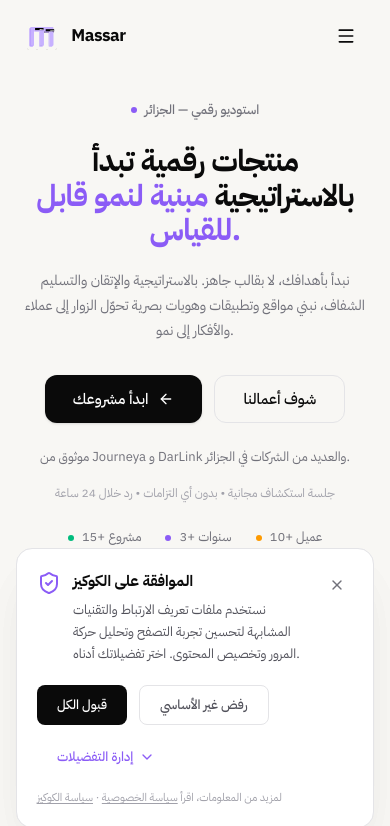
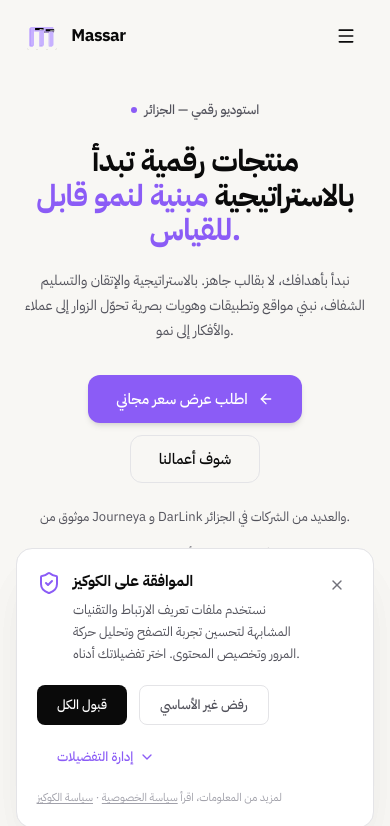
Before and after one commit to massar-digital-agency/Massar-website, a React (Vite) app: page / in a window 390 px wide. Shown: the top 826 px of the page. Built offline with nearby package versions, Linux system fonts and the light colour scheme.

Commit message:
feat(hero): add above-the-fold CTA with accent button variant and tracking

```diff
--- a/src/components/sections/Hero.tsx
+++ b/src/components/sections/Hero.tsx
@@ -24,7 +24,7 @@ export function Hero() {
         <div className="grid w-full items-center gap-10 lg:grid-cols-[1.1fr_0.9fr] lg:gap-8">
           <div className="mx-auto max-w-[640px] text-center lg:mx-0 lg:max-w-none lg:text-start">
             <motion.div variants={fadeUp} initial="hidden" animate="visible">
-              <span className="mb-6 inline-flex items-center gap-2 text-[13px] font-medium text-[#71717A]">
+              <span className="mb-6 inline-flex items-center gap-2 text-[13px] font-medium text-[#52525B]">
                 <span className="h-1.5 w-1.5 rounded-full bg-[#8B5CF6]" />
                 {t('hero.badge')}
               </span>
@@ -46,7 +46,7 @@ export function Hero() {
               initial="hidden"
               animate="visible"
               transition={{ delay: 0.1 }}
-              className="mx-auto mt-5 max-w-[460px] text-[14px] leading-[1.8] text-[#71717A] sm:text-[16px] lg:mx-0"
+              className="mx-auto mt-5 max-w-[460px] text-[14px] leading-[1.8] text-[#52525B] sm:text-[16px] lg:mx-0"
             >
               {t('hero.subtitle')}
             </motion.p>
@@ -58,7 +58,7 @@ export function Hero() {
               transition={{ delay: 0.15 }}
               className="mt-8 flex flex-wrap items-center justify-center gap-3 sm:mt-10 lg:justify-start"
             >
-              <Button size="lg" href="#contact" onClick={() => trackEvent('cta_click', { cta_location: 'hero', cta_text: t('hero.cta'), cta_type: 'primary' })}>
+              <Button variant="accent" size="lg" href="#contact" onClick={() => trackEvent('cta_click', { cta_location: 'hero', cta_text: t('hero.cta'), cta_type: 'accent' })}>
                 {t('hero.cta')}
                 <Arrow className="h-4 w-4" aria-hidden="true" />
               </Button>
@@ -72,7 +72,7 @@ export function Hero() {
               initial="hidden"
               animate="visible"
               transition={{ delay: 0.18 }}
-              className="mt-6 text-center text-[13px] text-[#71717A] lg:text-start"
+              className="mt-6 text-center text-[13px] text-[#52525B] lg:text-start"
             >
               {t('hero.trustStatement')}
             </motion.p>
@@ -82,7 +82,7 @@ export function Hero() {
               initial="hidden"
               animate="visible"
               transition={{ delay: 0.2 }}
-              className="mt-4 text-center text-[12px] text-[#A1A1AA] lg:text-start"
+              className="mt-4 text-center text-[12px] text-[#71717A] lg:text-start"
             >
               {t('hero.ctaMicro')}
             </motion.p>
@@ -94,15 +94,15 @@ export function Hero() {
               transition={{ delay: 0.22 }}
               className="mt-6 flex flex-wrap items-center justify-center gap-6 lg:justify-start"
             >
-              <div className="flex items-center gap-2 text-[13px] text-[#71717A]">
+              <div className="flex items-center gap-2 text-[13px] text-[#52525B]">
                 <span className="flex h-1.5 w-1.5 rounded-full bg-emerald-500" />
                 {t('hero.trust.projects')}
               </div>
-              <div className="flex items-center gap-2 text-[13px] text-[#71717A]">
+              <div className="flex items-center gap-2 text-[13px] text-[#52525B]">
                 <span className="flex h-1.5 w-1.5 rounded-full bg-[#8B5CF6]" />
                 {t('hero.trust.experience')}
               </div>
-              <div className="flex items-center gap-2 text-[13px] text-[#71717A]">
+              <div className="flex items-center gap-2 text-[13px] text-[#52525B]">
                 <span className="flex h-1.5 w-1.5 rounded-full bg-amber-500" />
                 {t('hero.trust.clients')}
               </div>
@@ -115,15 +115,15 @@ export function Hero() {
               transition={{ delay: 0.22 }}
               className="mt-5 flex flex-wrap items-center justify-center gap-6 lg:justify-start"
             >
-              <div className="flex items-center gap-2 text-[13px] text-[#71717A]">
+              <div className="flex items-center gap-2 text-[13px] text-[#52525B]">
                 <span className="flex h-1.5 w-1.5 rounded-full bg-sky-500" />
                 {t('hero.process.discovery')}
               </div>
-              <div className="flex items-center gap-2 text-[13px] text-[#71717A]">
+              <div className="flex items-center gap-2 text-[13px] text-[#52525B]">
                 <span className="flex h-1.5 w-1.5 rounded-full bg-sky-500" />
                 {t('hero.process.delivery')}
               </div>
-              <div className="flex items-center gap-2 text-[13px] text-[#71717A]">
+              <div className="flex items-center gap-2 text-[13px] text-[#52525B]">
                 <span className="flex h-1.5 w-1.5 rounded-full bg-sky-500" />
                 {t('hero.process.support')}
               </div>
@@ -165,7 +165,7 @@ export function Hero() {
           {[...marqueeKeys, ...marqueeKeys, ...marqueeKeys, ...marqueeKeys].map((key, i) => (
             <span
               key={`${key}-${i}`}
-              className="flex items-center gap-10 text-[14px] font-medium text-[#A1A1AA]"
+              className="flex items-center gap-10 text-[14px] font-medium text-[#71717A]"
             >
               {t(`services.items.${key}.title`)}
               <span className="h-1 w-1 rounded-full bg-[#D4D4D8]" />
--- a/src/components/ui/Button.tsx
+++ b/src/components/ui/Button.tsx
@@ -1,7 +1,7 @@
 import type { ReactNode, ButtonHTMLAttributes } from 'react'
 
 interface ButtonProps extends ButtonHTMLAttributes<HTMLButtonElement> {
-  variant?: 'primary' | 'secondary' | 'ghost'
+  variant?: 'primary' | 'secondary' | 'ghost' | 'accent'
   size?: 'sm' | 'md' | 'lg'
   children: ReactNode
   href?: string
@@ -16,6 +16,8 @@ const variants = {
     'bg-transparent text-[#0A0A0A] border border-[#E4E4E7] hover:border-[#A1A1AA] hover:bg-white active:bg-[#F8F7F4]',
   ghost:
     'bg-transparent text-[#52525B] hover:text-[#0A0A0A] hover:bg-[#F4F4F5]',
+  accent:
+    'bg-[#8B5CF6] text-white hover:bg-[#7C3AED] active:bg-[#6D28D9] shadow-md',
 }
 
 const sizes = {
--- a/src/locales/ar.json
+++ b/src/locales/ar.json
@@ -12,7 +12,7 @@
     "pricing": "الأسعار",
     "about": "من نحن",
     "contact": "تواصل معنا",
-    "cta": "ابدأ مشروعك",
+    "cta": "اطلب عرض سعر مجاني",
     "faq": "الأسئلة الشائعة",
     "ctaMicro": "جلسة اكتشاف مجانية • بدون التزام • رد خلال 24 ساعة"
   },
@@ -22,7 +22,7 @@
     "titleAccent": "مبنية لنمو قابل للقياس.",
     "subtitle": "نبدأ بأهدافك، لا بقالب جاهز. بالاستراتيجية والإتقان والتسليم الشفاف، نبني مواقع وتطبيقات وهويات بصرية تحوّل الزوار إلى عملاء والأفكار إلى نمو.",
     "trustStatement": "موثوق من Journeya و DarLink والعديد من الشركات في الجزائر.",
-    "cta": "ابدأ مشروعك",
+    "cta": "اطلب عرض سعر مجاني",
     "ctaMicro": "جلسة استكشاف مجانية • بدون أي التزامات • رد خلال 24 ساعة",
     "ctaSecondary": "شوف أعمالنا",
     "trust": {
--- a/src/locales/en.json
+++ b/src/locales/en.json
@@ -12,7 +12,7 @@
     "pricing": "Pricing",
     "about": "About",
     "contact": "Contact",
-    "cta": "Start your project",
+    "cta": "Get a free quote",
     "faq": "FAQ",
     "ctaMicro": "Free discovery call • Response within 24h"
   },
@@ -22,7 +22,7 @@
     "titleAccent": "built for measurable growth.",
     "subtitle": "We start with your goals, not a template. Through strategy, careful craft, and transparent delivery, we build websites, apps, and brand identities that turn visitors into customers and ideas into growth.",
     "trustStatement": "Trusted by Journeya, DarLink, and businesses across Algeria.",
-    "cta": "Start your project",
+    "cta": "Get a free quote",
     "ctaMicro": "Free 15-min discovery call • No obligation • Response within 24h",
     "ctaSecondary": "View our work",
     "trust": {
--- a/src/locales/fr.json
+++ b/src/locales/fr.json
@@ -12,7 +12,7 @@
     "pricing": "Tarifs",
     "about": "À propos",
     "contact": "Contact",
-    "cta": "Démarrer votre projet",
+    "cta": "Obtenez un devis gratuit",
     "faq": "FAQ",
     "ctaMicro": "Appel découverte gratuit • Sans engagement • Réponse sous 24h"
   },
@@ -22,7 +22,7 @@
     "titleAccent": "pour une croissance mesurable.",
     "subtitle": "Nous commençons par vos objectifs, pas par un template. Grâce à la stratégie, un travail soigné et une livraison transparente, nous créons des sites, applications et identités visuelles qui transforment les visiteurs en clients et les idées en croissance.",
     "trustStatement": "Approuvé par Journeya, DarLink, et des entreprises à travers l'Algérie.",
-    "cta": "Démarrer votre projet",
+    "cta": "Obtenez un devis gratuit",
     "ctaMicro": "Appel découverte gratuit de 15 min • Sans engagement • Réponse sous 24h",
     "ctaSecondary": "Voir nos réalisations",
     "trust": {
```
